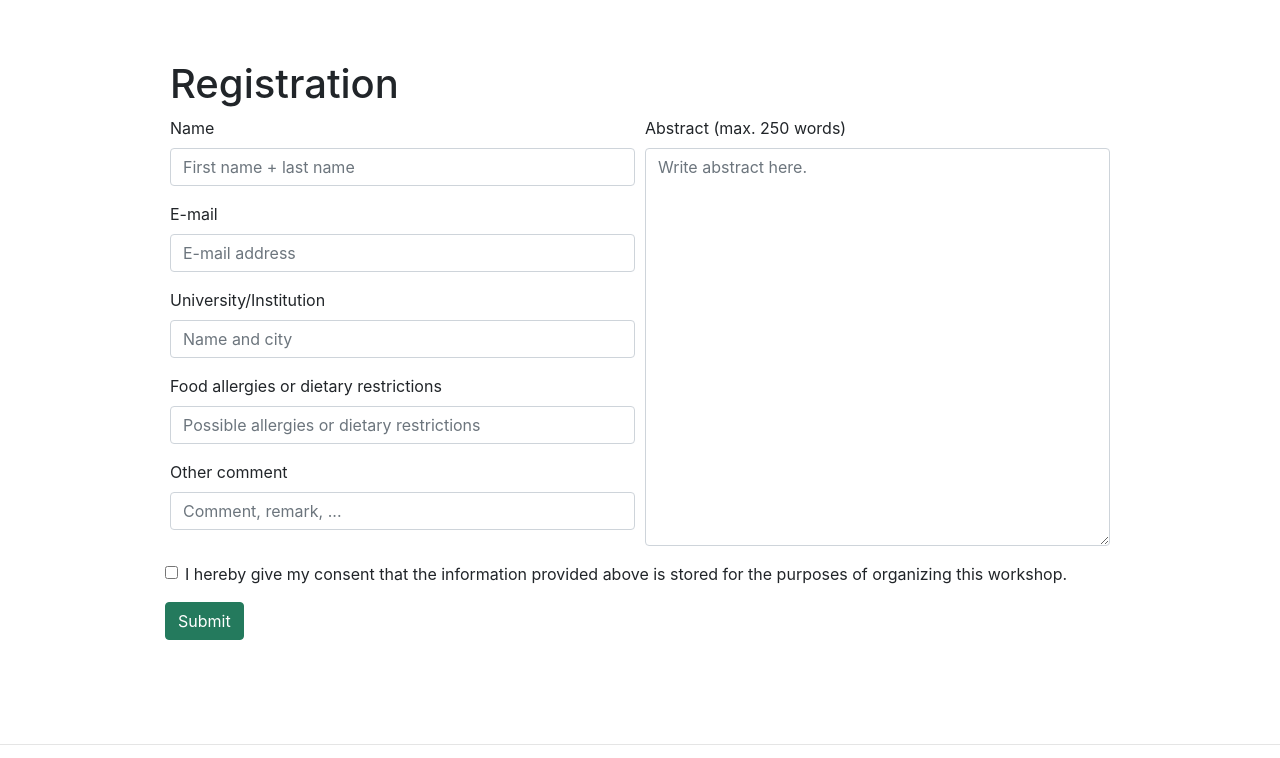
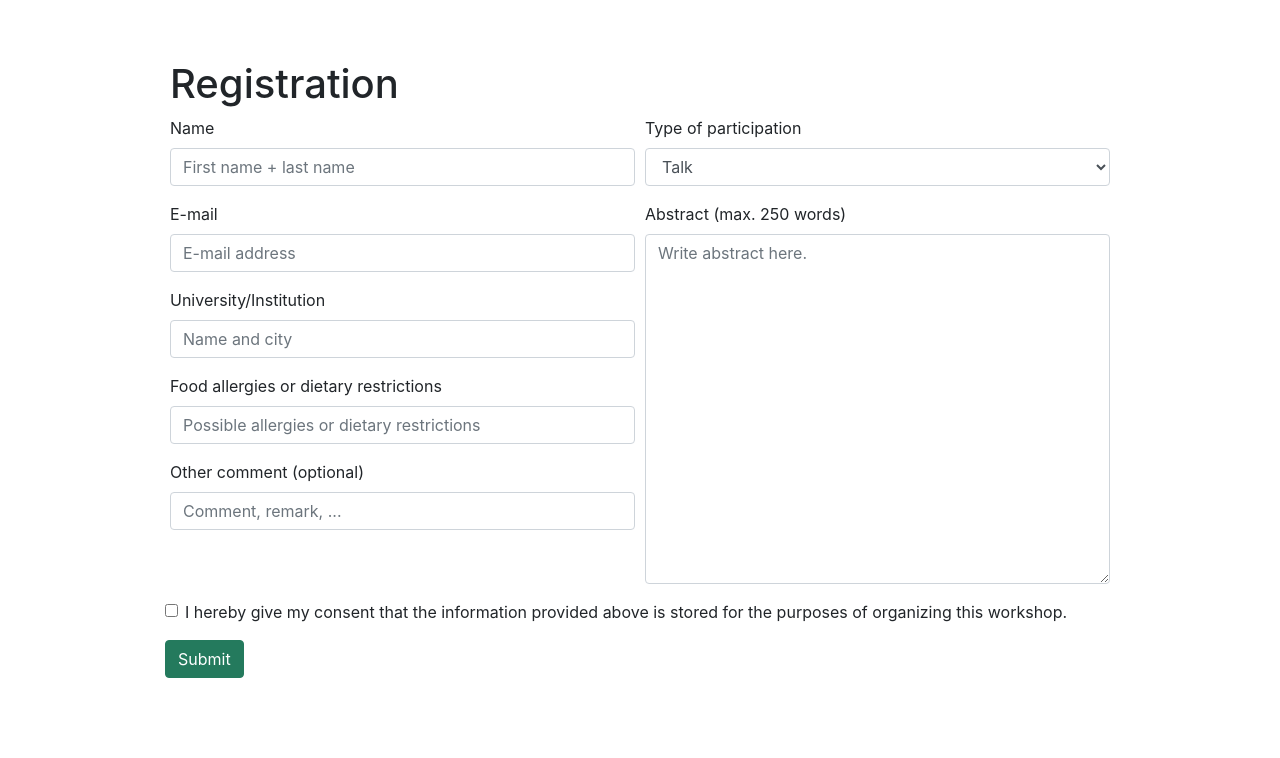
Before and after one commit to mbmworkshop/mbm, a Jekyll site: the page built from index.html, in a window 1280 px wide and 900 px high, scrolled down 2460 px, cut to the strip 142-900 px from the top of the window. Built offline with Jekyll 4.4.1, drawn with Linux system fonts in a browser that asks for light colours; nearby versions of some CDN libraries.

Commit message:
Added choice of type of presentation

```diff
--- a/_includes/registration.html
+++ b/_includes/registration.html
@@ -21,14 +21,22 @@
             <input type="text" class="form-control" name="regInputAllergies" id="regInputAllergies" placeholder="Possible allergies or dietary restrictions">
           </div>
           <div class="form-group">
-            <label for="regInputComment">Other comment</label>
+            <label for="regInputComment">Other comment (optional)</label>
             <input type="text" class="form-control" name="regInputComment" id="regInputComment" placeholder="Comment, remark, ...">
           </div>
         </div>
         <div class="col-md-6">
           <div class="form-group">
+            <label for="regInputPresentationForm">Type of participation</label>
+            <select class="form-control" name="regInputPresentationForm" id="regInputPresentationForm">
+              <option>Talk</option>
+              <option>Poster</option>
+              <option>Observer</option>
+            </select>
+          </div>
+          <div class="form-group">
             <label for="regInputAbstract">Abstract (max. 250 words)</label>
-            <textarea class="form-control" name="regInputAbstract" id="regInputAbstract" rows="16" placeholder="Write abstract here."></textarea>
+            <textarea class="form-control" name="regInputAbstract" id="regInputAbstract" rows="14" placeholder="Write abstract here."></textarea>
           </div>
         </div>
         <div class="form-row">
```
